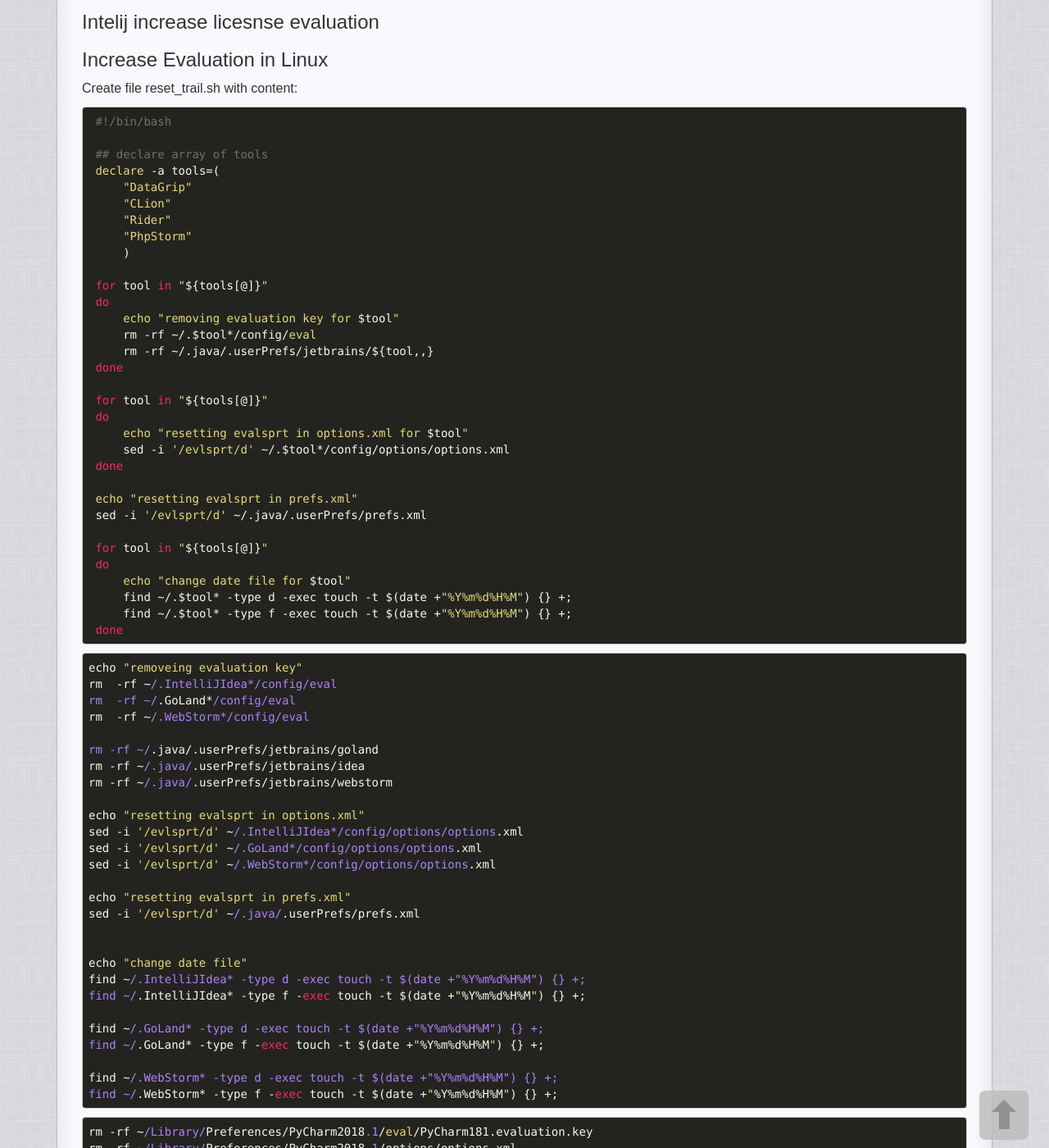
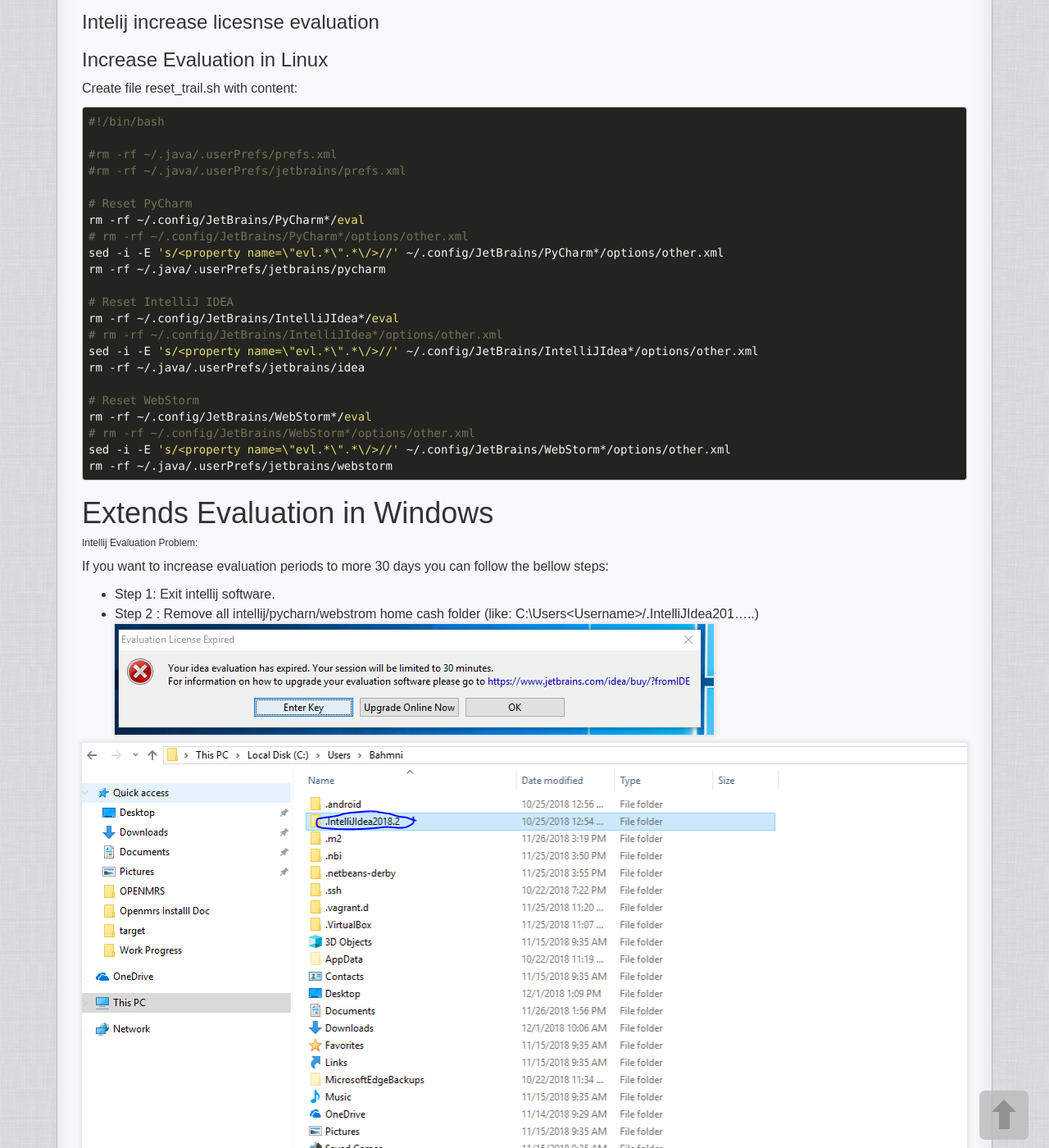
Before and after one commit to rakib09/rakib09.github.io, a Jekyll site: the page built from _posts/devops/2018-11-22-intelij-increase-license-evaluation.md, in a window 1280 px wide and 1400 px high, scrolled down 203 px. Shown: the whole window at 82% size. Built offline with Jekyll 4.4.1, drawn with Linux system fonts in a browser that asks for light colours; comment, search, counter and statistics services are not loaded; some of the changed text lies outside the part shown.

Commit message:
fixed intellij evalution period

````diff
--- a/_posts/devops/2018-11-22-intelij-increase-license-evaluation.md
+++ b/_posts/devops/2018-11-22-intelij-increase-license-evaluation.md
@@ -11,73 +11,28 @@
 
 Create file reset_trail.sh with content:
 ```
- #!/bin/bash
+#!/bin/bash
 
- ## declare array of tools
- declare -a tools=(
-     "DataGrip"
-     "CLion"
-     "Rider"
-     "PhpStorm"
-     )
+#rm -rf ~/.java/.userPrefs/prefs.xml
+#rm -rf ~/.java/.userPrefs/jetbrains/prefs.xml
 
- for tool in "${tools[@]}"
- do
-     echo "removing evaluation key for $tool"
-     rm -rf ~/.$tool*/config/eval
-     rm -rf ~/.java/.userPrefs/jetbrains/${tool,,}
- done
+# Reset PyCharm
+rm -rf ~/.config/JetBrains/PyCharm*/eval
+# rm -rf ~/.config/JetBrains/PyCharm*/options/other.xml
+sed -i -E 's/<property name=\"evl.*\".*\/>//' ~/.config/JetBrains/PyCharm*/options/other.xml
+rm -rf ~/.java/.userPrefs/jetbrains/pycharm
 
- for tool in "${tools[@]}"
- do
-     echo "resetting evalsprt in options.xml for $tool"
-     sed -i '/evlsprt/d' ~/.$tool*/config/options/options.xml
- done
+# Reset IntelliJ IDEA
+rm -rf ~/.config/JetBrains/IntelliJIdea*/eval
+# rm -rf ~/.config/JetBrains/IntelliJIdea*/options/other.xml
+sed -i -E 's/<property name=\"evl.*\".*\/>//' ~/.config/JetBrains/IntelliJIdea*/options/other.xml
+rm -rf ~/.java/.userPrefs/jetbrains/idea
 
- echo "resetting evalsprt in prefs.xml"
- sed -i '/evlsprt/d' ~/.java/.userPrefs/prefs.xml
-
- for tool in "${tools[@]}"
- do
-     echo "change date file for $tool"
-     find ~/.$tool* -type d -exec touch -t $(date +"%Y%m%d%H%M") {} +;
-     find ~/.$tool* -type f -exec touch -t $(date +"%Y%m%d%H%M") {} +;
- done
-```
-
-
-```
-echo "removeing evaluation key"
-rm  -rf ~/.IntelliJIdea*/config/eval
-rm  -rf ~/.GoLand*/config/eval
-rm  -rf ~/.WebStorm*/config/eval
-
-rm -rf ~/.java/.userPrefs/jetbrains/goland
-rm -rf ~/.java/.userPrefs/jetbrains/idea
+# Reset WebStorm
+rm -rf ~/.config/JetBrains/WebStorm*/eval
+# rm -rf ~/.config/JetBrains/WebStorm*/options/other.xml
+sed -i -E 's/<property name=\"evl.*\".*\/>//' ~/.config/JetBrains/WebStorm*/options/other.xml
 rm -rf ~/.java/.userPrefs/jetbrains/webstorm
-
-echo "resetting evalsprt in options.xml"
-sed -i '/evlsprt/d' ~/.IntelliJIdea*/config/options/options.xml
-sed -i '/evlsprt/d' ~/.GoLand*/config/options/options.xml
-sed -i '/evlsprt/d' ~/.WebStorm*/config/options/options.xml
-
-echo "resetting evalsprt in prefs.xml"
-sed -i '/evlsprt/d' ~/.java/.userPrefs/prefs.xml
-
-
-echo "change date file"
-find ~/.IntelliJIdea* -type d -exec touch -t $(date +"%Y%m%d%H%M") {} +;
-find ~/.IntelliJIdea* -type f -exec touch -t $(date +"%Y%m%d%H%M") {} +;
-
-find ~/.GoLand* -type d -exec touch -t $(date +"%Y%m%d%H%M") {} +;
-find ~/.GoLand* -type f -exec touch -t $(date +"%Y%m%d%H%M") {} +;
-
-find ~/.WebStorm* -type d -exec touch -t $(date +"%Y%m%d%H%M") {} +;
-find ~/.WebStorm* -type f -exec touch -t $(date +"%Y%m%d%H%M") {} +;
-```
-```
-rm -rf ~/Library/Preferences/PyCharm2018.1/eval/PyCharm181.evaluation.key
-rm -rf ~/Library/Preferences/PyCharm2018.1/options/options.xml
 ```
 
 # Extends Evaluation in Windows
````
